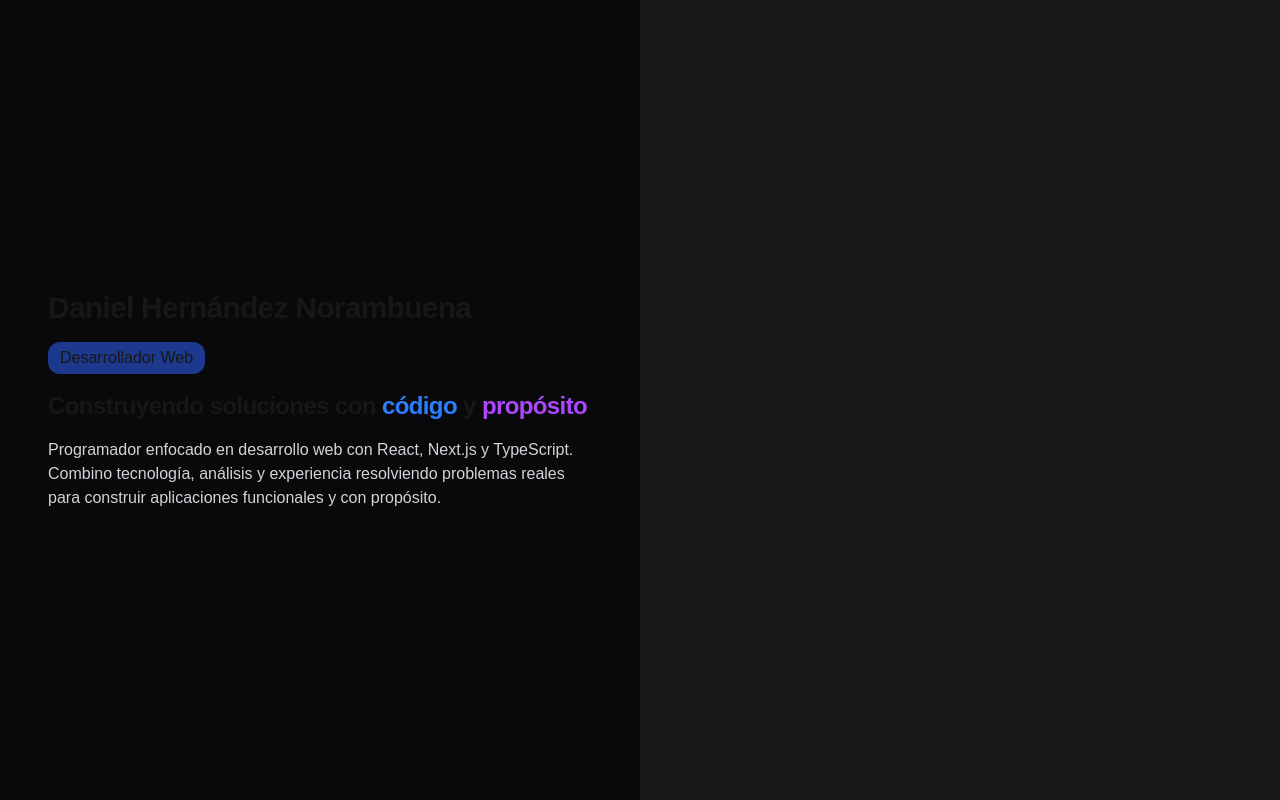
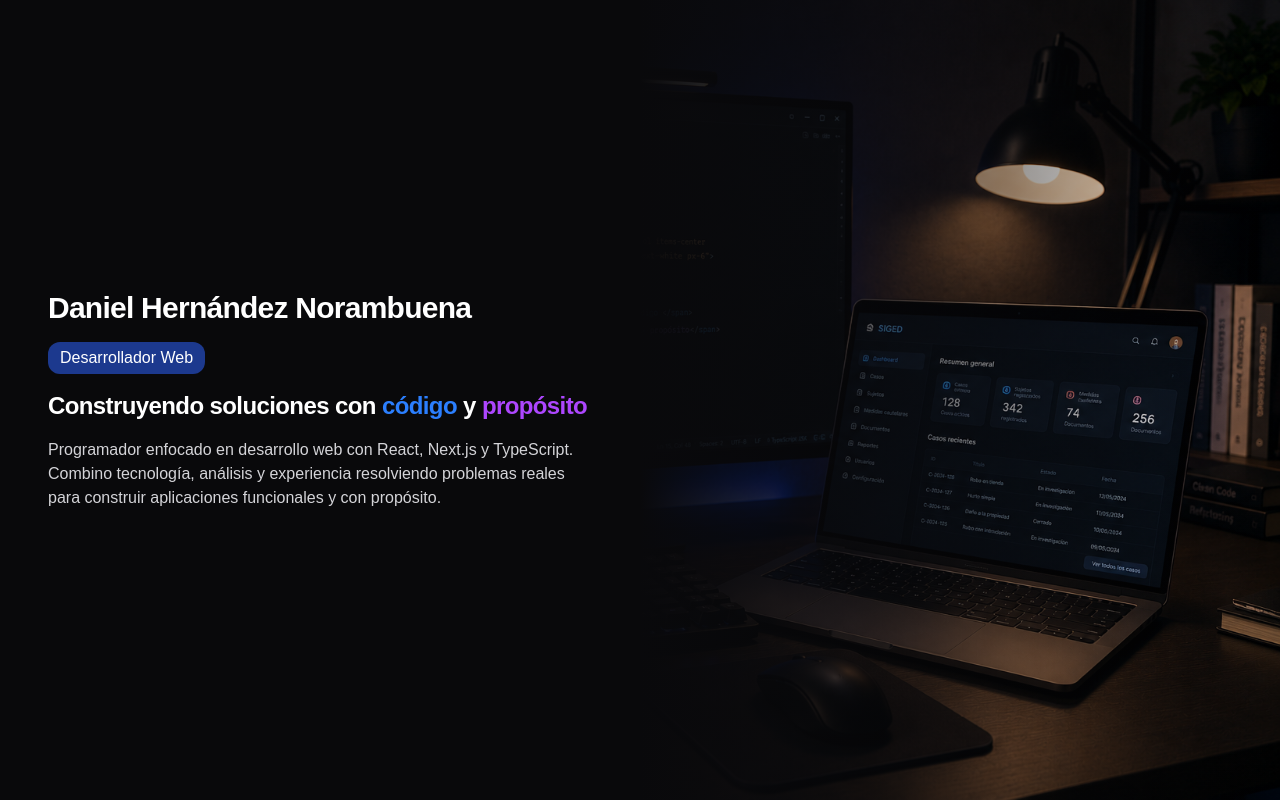
Before and after one commit to DanielHernandezN/Portafolio-Daniel-Hernandez, a Next.js app: page / in a window 1280 px wide. Built offline with nearby package versions, Linux system fonts and the light colour scheme.

Commit message:
PUBLIC/IMAGES
se carag aimagen, luego se da clase , uso de relative, object-cover y fill para jugar con la imagen

```diff
--- a/src/app/page.tsx
+++ b/src/app/page.tsx
@@ -1,3 +1,4 @@
+import Image from "next/image"
 
 
 export default function Home() {
@@ -12,9 +13,10 @@ export default function Home() {
       w-full
       flex
       flex-col
-      md:flex-row
       gap-8
       md:gap-0
+      bg-zinc-950
+      md:flex-row
       ">
 
         <div className="
@@ -33,18 +35,21 @@ export default function Home() {
           text-3xl
           font-semibold
           tracking-tight
+          text-white
           ">Daniel Hernández Norambuena
           </h1>
 
           <p className="bg-blue-900 w-fit
           px-3
           py-1
-          rounded-xl">Desarrollador Web</p>
+          rounded-xl
+          text-white">Desarrollador Web</p>
 
           <h2 className="
           text-2xl
           font-semibold
-          tracking-tight">
+          tracking-tight
+          text-white">
           Construyendo soluciones con <span className="text-blue-500"> código </span>
           y <span className="text-purple-500">propósito</span>
           </h2>
@@ -66,14 +71,30 @@ export default function Home() {
         justify-center
         w-full
         md:w-1/2
-        py-8
-        px-8
-        md:py-0
+        h-80
+        md:h-auto
         md:min-h-screen
         bg-zinc-900
-        ">
-          <h1>DERECHO DE PRUEBA</h1>
-          <p>solo es un lado de prueba</p>
+        relative
+        "
+        >
+        <Image src="/images/developer-workspace.png"
+        alt="Espacio de trabajo de desarrollo web"
+        fill
+        className="
+        object-cover
+        object-right
+        "
+        />
+          <div className="
+            absolute
+            inset-0
+            bg-linear-to-r
+           from-zinc-950
+            to-transparent
+          "></div>
+
+
         </div>
 
 
```
Also changed, not shown: public/images/developer-workspace.png (added).
